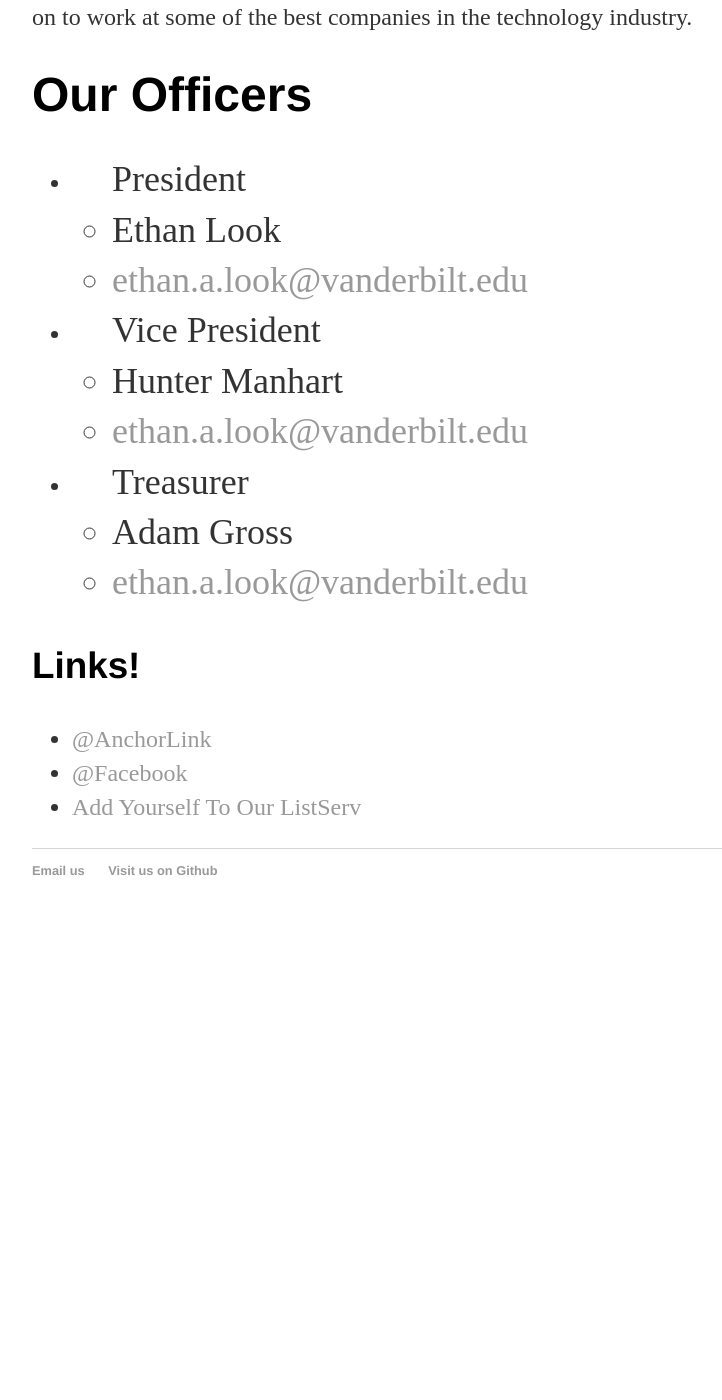
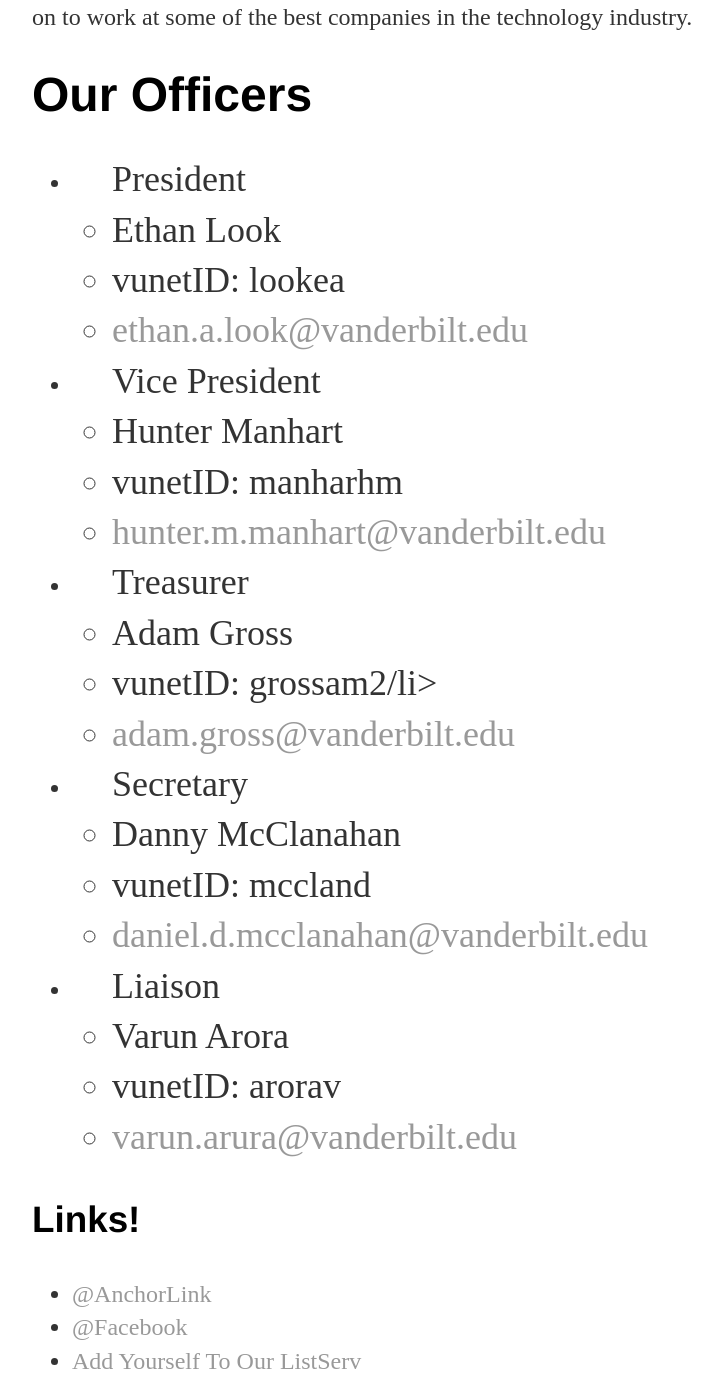
Before and after one commit to VandyApps/adamMgross.github.io, a Jekyll site: the page built from about/index.html, in a window 1280 px wide and 1400 px high, scrolled down 594 px. Shown: the whole window, without its empty margins (160-882 px from the left). Built offline with Jekyll 4.4.1, drawn with Linux system fonts in a browser that asks for light colours; before the commit the page ends 1534 px from its top, so only the background shows below that.

Commit message:
Automated commit message.

```diff
--- a/about/index.html
+++ b/about/index.html
@@ -11,15 +11,28 @@ title: About VandyApps
             <ul class="Officers">
 				<li><ul class="President">President
                     <li>Ethan Look</li>
+                    <li>vunetID: lookea</li>
                     <li><a href="mailto:ethan.a.look@vanderbilt.edu">ethan.a.look@vanderbilt.edu</a></li></ul>
                 </li>
 				<li><ul class="Vice President">Vice President
                     <li>Hunter Manhart</li>
-                    <li><a href="mailto:ethan.a.look@vanderbilt.edu">ethan.a.look@vanderbilt.edu</a></li></ul>
+                    <li>vunetID: manharhm</li>
+                    <li><a href="mailto:hunter.m.manhart@vanderbilt.edu">hunter.m.manhart@vanderbilt.edu</a></li></ul>
                 </li>
 				<li><ul class="Treasurer">Treasurer
                     <li>Adam Gross</li>
-                    <li><a href="mailto:ethan.a.look@vanderbilt.edu">ethan.a.look@vanderbilt.edu</a></li></ul>
+                    <li>vunetID: grossam2/li>
+                    <li><a href="mailto:adam.m.gross.1@vanderbilt.edu">adam.gross@vanderbilt.edu</a></li></ul>
+                </li>
+				<li><ul class="Secretary">Secretary
+                    <li>Danny McClanahan</li>
+                    <li>vunetID: mccland</li>
+                    <li><a href="mailto:daniel.d.mcclanahan@vanderbilt.edu">daniel.d.mcclanahan@vanderbilt.edu</a></li></ul>
+                </li>
+				<li><ul class="Liaison">Liaison
+                    <li>Varun Arora</li>
+                    <li>vunetID: arorav</li>
+                    <li><a href="mailto:varun.arora@vanderbilt.edu">varun.arura@vanderbilt.edu</a></li></ul>
                 </li>
                 </ul>
                 <h3>Links!</h3>
```
